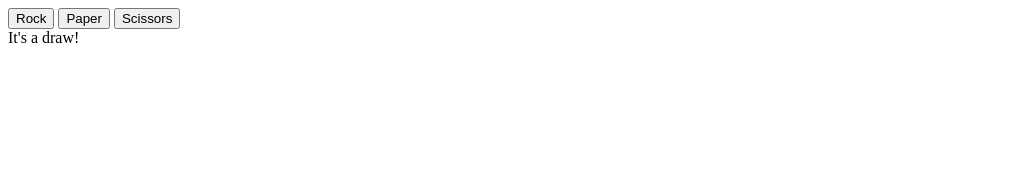
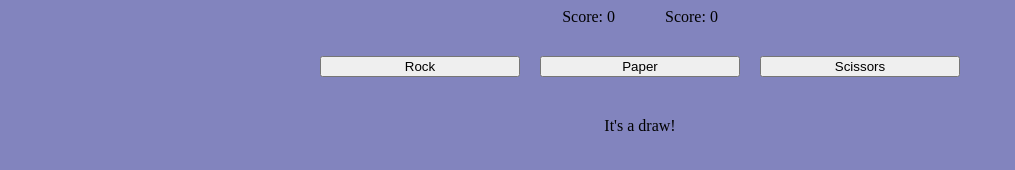
Before and after one commit to Bardemic/RockPaperScissors, a plain HTML site: page index.html in a window 1280 px wide. Both pictures are taken after a click on the button "Rock". Shown: the whole page, without its empty margins (0-1015 px from the left). Drawn offline with Linux system fonts and the light colour scheme.

Commit message:
Add score, change game code

```diff
--- a/index.html
+++ b/index.html
@@ -8,10 +8,15 @@
     <script src="script.js" defer></script>
 </head>
 <body>
-
-    <button class="selection" id="rock">Rock</button>
-    <button class="selection" id="paper">Paper</button>
-    <button class="selection" id="scissors">Scissors</button>
+    <div id="scores">
+        <div id="playerScore">Score: 0</div>
+        <div id="computerScore">Score: 0</div>
+    </div>
+    <div id="gameButtons">
+        <button class="selection" id="rock">Rock</button>
+        <button class="selection" id="paper">Paper</button>
+        <button class="selection" id="scissors">Scissors</button>
+    </div>
 
     <div id="results"></div>
 
--- a/script.js
+++ b/script.js
@@ -1,12 +1,23 @@
 const rpsList = ["rock", "paper", "scissors"];
 const selectors = document.querySelectorAll(".selection");
 const results = document.querySelector("#results");
+const computerScoreDiv = document.querySelector("#computerScore");
+const playerScoreDiv = document.querySelector("#playerScore");
+let computerScore = 0;
+let playerScore = 0;
+
 
 let getComputerChoice = () => rpsList[Math.floor(Math.random() * 3)];
 
 selectors.forEach(selector => selector.addEventListener('click', (e) => {
     results.textContent = (playRound(e.target.id, getComputerChoice()));
 }));
+
+function addPoints(winnerDiv, winnerScore){
+    winnerScore++;
+    winnerDiv.textContent = `Score: ${winnerScore}`;
+    return winnerScore;
+}
 
 
 function playRound(playerSelection, computerSelection){
@@ -17,7 +28,9 @@ function playRound(playerSelection, computerSelection){
     else if((playerSelection === "rock" && computerSelection === "paper") ||
       (playerSelection === "paper" && computerSelection === "scissors") ||
       (playerSelection === "scissors" && computerSelection === "rock")){
-        return("You lose! " + computerSelection + " beats " + playerSelection + "!");
+        computerScore = addPoints(computerScoreDiv, computerScore);
+        return(`You lose! ${computerSelection} beats ${playerSelection}!`);
     }
-    return("You win! " + playerSelection + " beats " + computerSelection + "!");
+    playerScore = addPoints(playerScoreDiv, playerScore);
+    return(`You win! ${playerSelection} beats ${computerSelection}!`);
 }
--- a/styles.css
+++ b/styles.css
@@ -0,0 +1,28 @@
+body {
+    background-color: rgb(130, 132, 190);
+    display: flex;
+    flex-direction: column;
+}
+
+.selection {
+    width: 200px;
+}
+
+#gameButtons {
+    margin-top: 30px;
+    display: flex;
+    justify-content: center;
+    gap: 20px;
+}
+
+#results {
+    display: flex;
+    justify-content: center;
+    margin: 40px;
+}
+
+#scores {
+    display: flex;
+    justify-content: center;
+    gap: 50px;
+}
```
